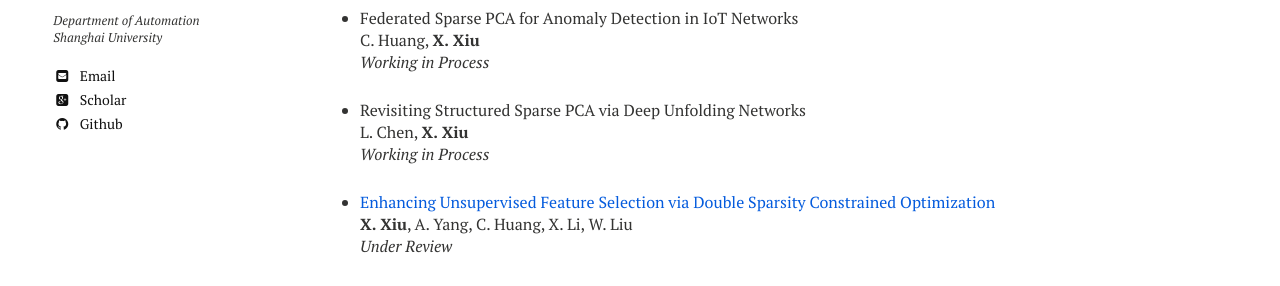
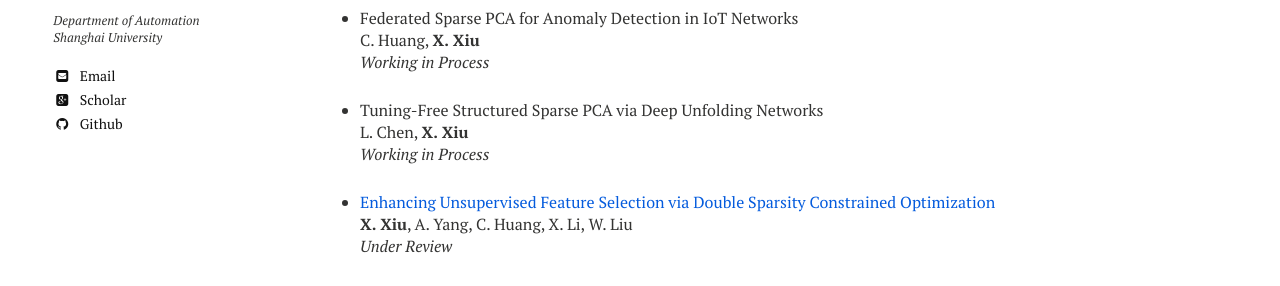
Before and after one commit to xianchaoxiu/xianchaoxiu.github.io, a Jekyll site: the page built from publication/index.md, in a window 1280 px wide and 900 px high. Shown: the part 261-547 px from the top of the window. Built offline with Jekyll 4.4.1, drawn with Linux system fonts in a browser that asks for light colours; nearby versions of some CDN libraries.

Commit message:
Update index.md

```diff
--- a/publication/index.md
+++ b/publication/index.md
@@ -21,7 +21,7 @@ C. Huang, <b>X. Xiu</b> <br>
 <i>Working in Process </i><br>
 
 
-* Revisiting Structured Sparse PCA via Deep Unfolding Networks <br>
+* Tuning-Free Structured Sparse PCA via Deep Unfolding Networks <br>
 L. Chen, <b>X. Xiu</b> <br>
 <i>Working in Process </i><br>
 
```
